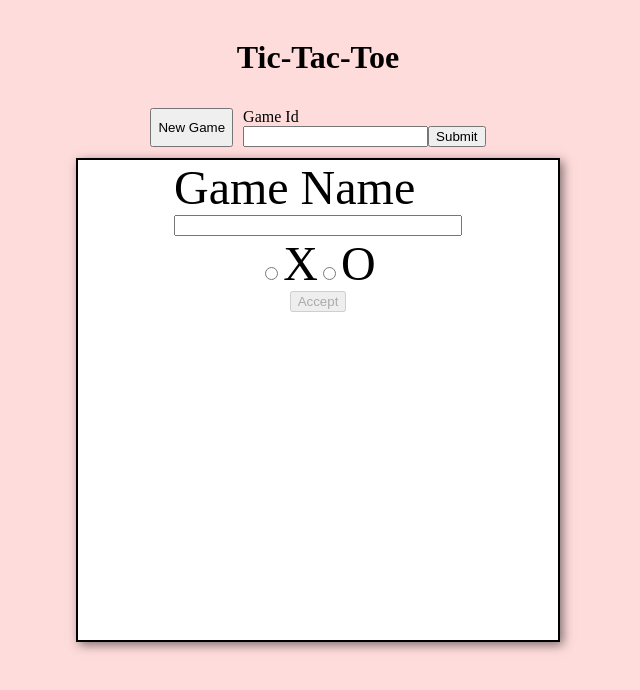
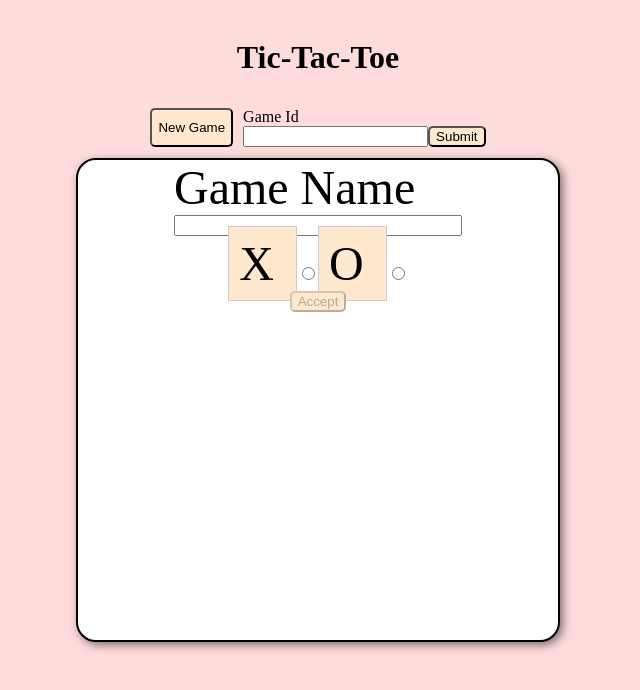
Before and after one commit to Sunsonni/tic-tac-toe-client, an Angular app: page / in a window 1280 px wide. Both pictures are taken after a click on the button "New Game". Shown: the top 690 px of the page, without its empty margins (322-962 px from the left). Built offline with nearby package versions, Linux system fonts and the light colour scheme.

Commit message:
just a little bit cursed

```diff
--- a/src/app/app.component.html
+++ b/src/app/app.component.html
@@ -5,13 +5,15 @@
         <form [formGroup]="player" class="modal" (ngSubmit)="newGameSubmit()">
           <div class="name">
             <label>Game Name</label>
-            <input type="input" formControlName="gameName"/>
+            <input type="input" formControlName="gameName" [mask]="'^[A-Za-z0-9]+$'"/>
           </div>
-          <div>
-            <input type="radio" formControlName="playerSelect" value="x" class="player"/>
-            <label for="x">X</label>
-            <input type="radio" formControlName="playerSelect" value="o" class="player"/>
-            <label for="o">O</label>
+          <div class="checkbox-select">
+            <label for="x" class="player">X
+            </label>
+            <input type="radio" formControlName="playerSelect" value="x"/>
+            <label for="o" class="player">O
+            </label>
+            <input type="radio" formControlName="playerSelect" value="o"/>
           </div>
           <button type="submit" [disabled]="!player.valid">Accept</button>
         </form>
@@ -19,21 +21,24 @@
   </ng-container>
   <h1>Tic-Tac-Toe</h1>
   <div class="game-options">
-    <button type="button" (click)="onClick()">New Game</button>
+    <button type="button" (click)="onClick()">
+      New Game</button>
     <div class="gameIdInput">
       <label>Game Id</label>
       <form [formGroup]="form" (ngSubmit)="onSubmit()">
-        <input type="text" formControlName="gameId">
+        <input type="text" formControlName="gameId" [mask]="'^[A-Za-z0-9]+$'">
         <button type="submit">Submit</button>
       </form>
     </div>
 </div>
-<ng-container>
-  <div class="grid" *ngIf="(board$ | async) as board">
+<ng-container *ngIf="(board$ | async) as board">
+  <div class="game-info">
+  <h4>Current player: {{ this.currPlayer.toUpperCase() }}</h4>
+  <h4>Game Name: {{ this.gameName }}</h4>
+  </div>
+  <div class="grid" >
     <div *ngFor="let button of board; let i = index" class="grid-item">
-      <button type="button"
-      (click)="move(i)"
-      >
+      <button type="button" (click)="move(i)">
         {{ button }}
       </button>
     </div>
--- a/src/app/app.component.scss
+++ b/src/app/app.component.scss
@@ -52,6 +52,7 @@
   width: 30rem;
   height: 30rem;
   border: 2px solid black;
+  border-radius: 20px;
   background-color: white;
   font-size: 3rem;
   box-shadow: 3px 3px 10px rgb(0 0 0 / 50%);
@@ -66,14 +67,35 @@
   width: 60%;
 }
 
-.player {
+.radio-select {
   padding: 10px 20px;
-  margin: 5px;
-  border: 1px solid #ccc;
-  background-color: #eee;
+  margin: 10px;
 }
 
-.player.active {
-  background-color: #007bff;
-  color: white;
+// input[type="radio"] {
+
+// }
+
+.player {
+  padding: 10px;
+  border: 1px solid #ccc;
+  background-color: #FFE8CD;
 }
+
+
+
+.player:hover {
+  background-color: aqua;
+}
+
+.game-info {
+  display: flex;
+  flex-direction: row;
+  gap: 10px;
+}
+
+button {
+  background-color: #FFE8CD;
+  border-radius: 5px;
+  box-shadow: black 1px;
+}
--- a/src/app/app.component.ts
+++ b/src/app/app.component.ts
@@ -35,11 +35,13 @@ export class AppComponent {
     private messageService: MessageService,
     private evalFunctions: evalFunctions) {
     this.form = this.formBuilder.group({
-      gameId: new FormControl('')
+      gameId: new FormControl('', Validators.pattern('^[a-zA-Z0-9]*$'))
     });
     this.player = this.formBuilder.group({
       playerSelect: new FormControl('', Validators.required),
-      gameName: new FormControl('', Validators.required)
+      gameName: new FormControl('', [
+        Validators.required,
+        Validators.pattern('^[a-zA-Z0-9]*$')])
     })
   }
 
@@ -56,6 +58,7 @@ export class AppComponent {
     this.currPlayer = this.player.get('playerSelect')?.value || 'x';
     this.moves = [];
     this.showComponent = false;
+    this.gameFinished = false;
   }
 
   public onSubmit() {
@@ -84,7 +87,8 @@ export class AppComponent {
   }
 
   move(i: number) {
-
+    if(this.gameFinished)
+      return;
     if(!this.board) {
       alert("Board not set");
       return;
--- /dev/null
+++ b/src/app/directives/mask.directive.ts
@@ -0,0 +1,41 @@
+import {
+  Directive,
+  HostListener,
+  Input,
+  Optional
+} from "@angular/core";
+import { NgControl } from "@angular/forms";
+
+@Directive({
+  selector: "input"
+})
+export class MaskDirective {
+  notApplied: boolean = false;
+  private _oldvalue: string = "";
+  private regExpr: any = new RegExp(/^[A-Z|a-z|0-9]+$/);
+  @Input()
+  set mask(value: string | RegExp) {
+    if (value == "*") this.notApplied = true;
+    else this.regExpr = new RegExp(value);
+  }
+
+  constructor(@Optional() private control: NgControl) {}
+  @HostListener("input", ["$event"])
+  change($event: { target: any; }) {
+    if (this.notApplied) return;
+    let item = $event.target;
+    let value = item.value;
+    let pos = item.selectionStart;
+    let matchvalue = value;
+    let noMatch: boolean = value && !this.regExpr.test(matchvalue);
+    if (noMatch) {
+      item.selectionStart = item.selectionEnd = pos - 1;
+      if (item.value.length < this._oldvalue.length && pos == 0) pos = 2;
+      if (this.control && this.control.control)
+        this.control.control.setValue(this._oldvalue, { emit: false });
+
+      item.value = this._oldvalue;
+      item.selectionStart = item.selectionEnd = pos - 1;
+    } else this._oldvalue = value;
+  }
+}
```
Also changed, not shown: src/app/app.module.ts (+6 -1 lines).
